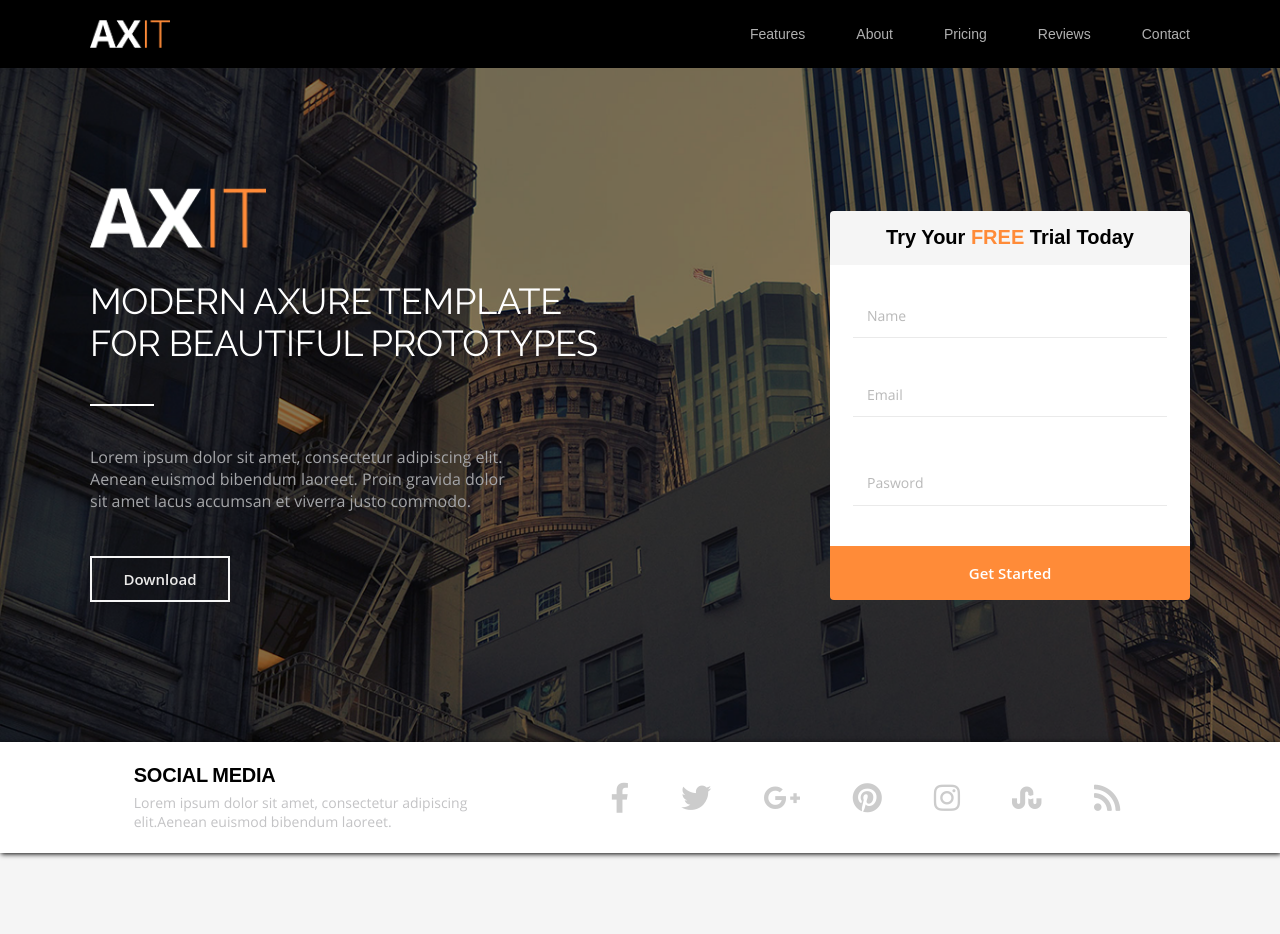
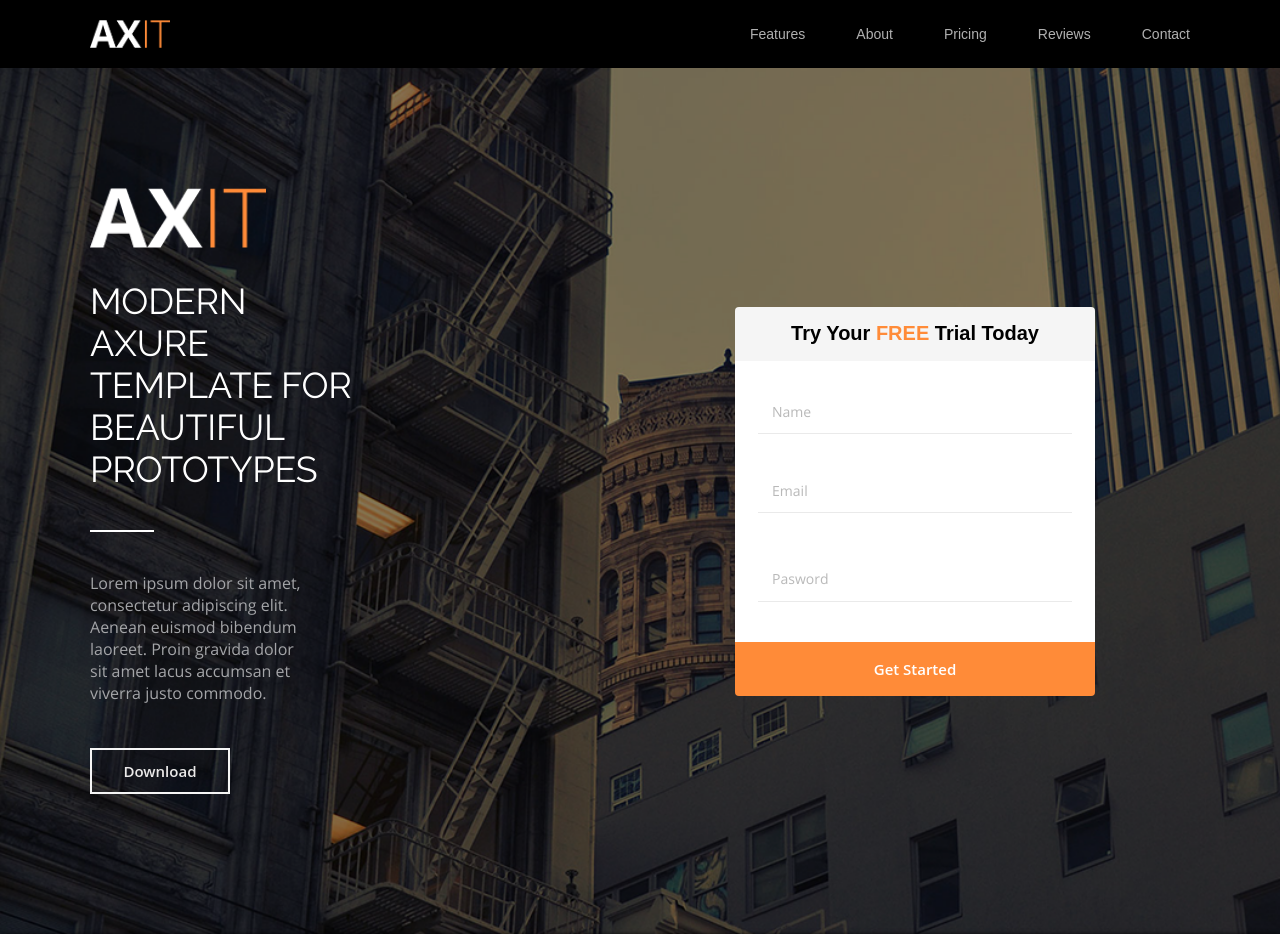
Before and after one commit to AlexSuboch/tms-html, a plain HTML site: page homework5/index.html in a window 1280 px wide. Shown: the top 934 px of the page. Drawn offline with Linux system fonts and the light colour scheme.

Commit message:
hw8_2_mobile_fix1

```diff
--- a/homework5/assets/css/styles.css
+++ b/homework5/assets/css/styles.css
@@ -158,9 +158,12 @@ footer {
 .container.banner {
     margin: 0 auto;
     width: 110rem;
-    display: flex;
-    flex-flow: row nowrap;
-    justify-content: space-between;
+    /*display: flex;*/
+    /*flex-flow: row nowrap;*/
+    /*justify-content: space-between;*/
+    display: grid;
+    grid-template-columns: 1fr 1fr;
+
     background: none;
 }
 
```
